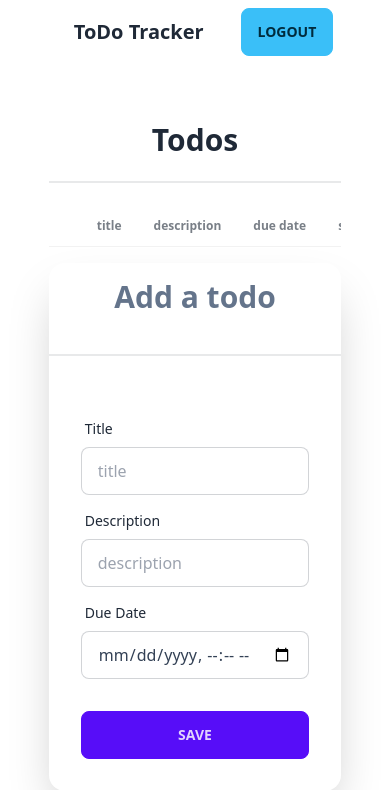
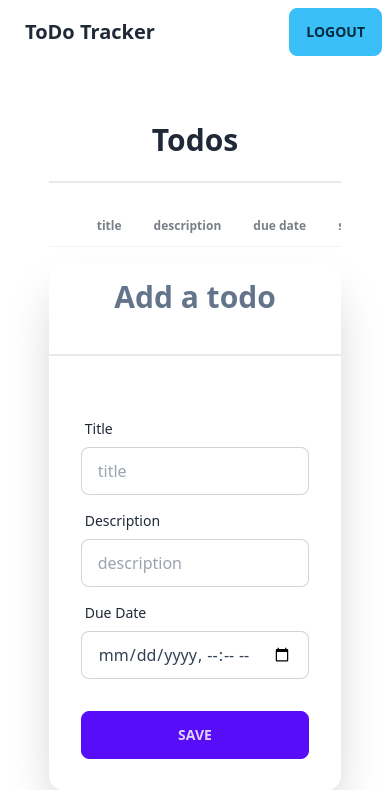
Before and after one commit to samiulalimsaad/todo_app_django, a Django app: page / in a window 390 px wide. Shown: the top 790 px of the page. Run offline with Django 4.2, Linux system fonts and the light colour scheme; a user stored in the database is signed in; data comes from the database, SQL or seed files in the repository; lists and menus that the app fills with data are empty; some libraries are stand-ins or nearby versions.

Commit message:
responsive

```diff
--- a/todo/templates/navbar.html
+++ b/todo/templates/navbar.html
@@ -1,4 +1,4 @@
-<div class="w-3/4 mx-auto">
+<div class="sm:w-3/4 mx-auto">
     <div class="navbar bg-base-100">
         <div class="navbar-start">
             <div class="dropdown">
```
